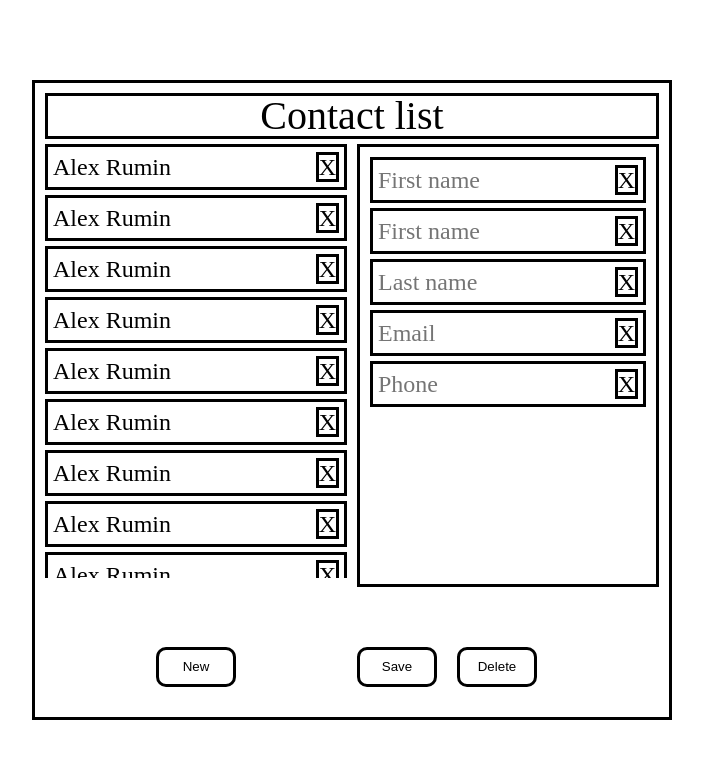
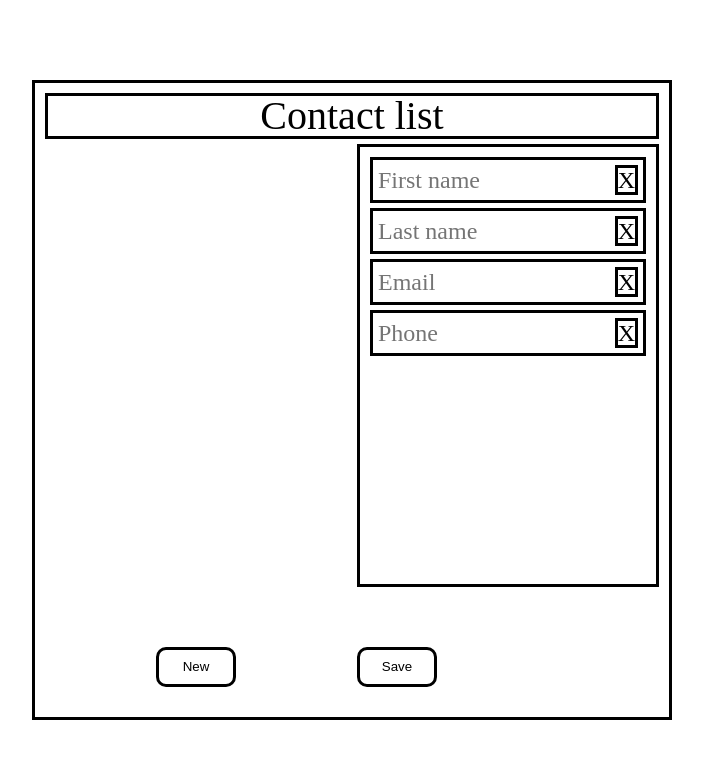
Before and after one commit to Alehandrovish/FC-Contact-list-ViteReact, a React (Vite) app: page / in a window 1280 px wide. Shown: the top 758 px of the page, without its empty margins (288-991 px from the left). Built offline with nearby package versions, Linux system fonts and the light colour scheme.

Commit message:
All works

```diff
--- a/src/App.jsx
+++ b/src/App.jsx
@@ -1,4 +1,5 @@
 import { Component } from "react";
+import { nanoid } from "nanoid/non-secure";
 import ContactList from "./components/ContactList/ContactList";
 import ContactForm from "./components/ContactForm/ContactForm";
 import "./reset.css";
@@ -6,114 +7,90 @@ import "./App.css";
 
 class App extends Component {
   state = {
-    contacts: [
-      {
-        id: 0,
-        firstName: "Alex",
-        lastName: "Rumin",
-        email: "gmail.com",
-        phone: "+380991460903",
-      },
-      {
-        id: 1,
-        firstName: "Alex",
-        lastName: "Rumin",
-        email: "gmail.com",
-        phone: "+380991460903",
-      },
-      {
-        id: 2,
-        firstName: "Alex",
-        lastName: "Rumin",
-        email: "gmail.com",
-        phone: "+380991460903",
-      },
-      {
-        id: 3,
-        firstName: "Alex",
-        lastName: "Rumin",
-        email: "gmail.com",
-        phone: "+380991460903",
-      },
-      {
-        id: 4,
-        firstName: "Alex",
-        lastName: "Rumin",
-        email: "gmail.com",
-        phone: "+380991460903",
-      },
-      {
-        id: 5,
-        firstName: "Alex",
-        lastName: "Rumin",
-        email: "gmail.com",
-        phone: "+380991460903",
-      },
-      {
-        id: 6,
-        firstName: "Alex",
-        lastName: "Rumin",
-        email: "gmail.com",
-        phone: "+380991460903",
-      },
-      {
-        id: 7,
-        firstName: "Alex",
-        lastName: "Rumin",
-        email: "gmail.com",
-        phone: "+380991460903",
-      },
-      {
-        id: 8,
-        firstName: "Alex",
-        lastName: "Rumin",
-        email: "gmail.com",
-        phone: "+380991460903",
-      },
-      {
-        id: 9,
-        firstName: "Alex",
-        lastName: "Rumin",
-        email: "gmail.com",
-        phone: "+380991460903",
-      },
-      {
-        id: 6,
-        firstName: "Alex",
-        lastName: "Rumin",
-        email: "gmail.com",
-        phone: "+380991460903",
-      },
-      {
-        id: 7,
-        firstName: "Alex",
-        lastName: "Rumin",
-        email: "gmail.com",
-        phone: "+380991460903",
-      },
-      {
-        id: 8,
-        firstName: "Alex",
-        lastName: "Rumin",
-        email: "gmail.com",
-        phone: "+380991460903",
-      },
-      {
-        id: 9,
-        firstName: "Alex",
-        lastName: "Rumin",
-        email: "gmail.com",
-        phone: "+380991460903",
-      },
-    ],
-    personData: [
-      {
-        firstName: "",
-        lastName: "",
-        email: "",
-        phone: "",
-      },
-    ],
+    contacts: [],
+    personData: {
+      id: "",
+      firstName: "",
+      lastName: "",
+      email: "",
+      phone: "",
+    },
+    isEditMode: false,
+  };
+
+  addContact = (contact) => {
+    contact.id = nanoid();
+    this.setState((state) => {
+      const contacts = [...state.contacts, contact];
+      this.saveToLocalStorage(contacts);
+      return {
+        contacts,
+      };
+    });
+  };
+
+  deleteContact = (id) => {
+    this.setState((state) => {
+      const contacts = [
+        ...state.contacts.filter((contact) => contact.id !== id),
+      ];
+      this.saveToLocalStorage(contacts);
+      return {
+        contacts,
+      };
+    });
+  };
+
+  handleEditMode = (contact) => {
+    this.setState(() => {
+      const personData = {
+        id: contact.id,
+        firstName: contact.firstName,
+        lastName: contact.lastName,
+        email: contact.email,
+        phone: contact.phone,
+      };
+      const isEditMode = true;
+      return {
+        personData,
+        isEditMode,
+      };
+    });
+  };
+
+  onSaveChanges = (contact) => {
+    this.setState((state) => {
+      const contacts = state.contacts.map((cont) => {
+        return cont.id === contact.id ? { ...cont, ...contact } : { ...cont };
+      });
+      this.saveToLocalStorage(contacts);
+      return {
+        contacts,
+      };
+    });
+  };
+
+  handleAddMode = () => {
+    this.setState({
+      isEditMode: false,
+    });
+  };
+
+  componentDidMount() {
+    const contacts = JSON.parse(localStorage.getItem("Contacts"));
+    if (!contacts) {
+      this.setState({
+        contacts: [],
+      });
+    } else {
+      console.log(contacts);
+      this.setState({
+        contacts: contacts,
+      });
+    }
+  }
+  saveToLocalStorage = (contacts) => {
+    localStorage.setItem("Contacts", JSON.stringify(contacts));
   };
 
   render() {
@@ -122,8 +99,22 @@ class App extends Component {
         <article className="content-wrapper">
           <h1>Contact list</h1>
           <section className="content-block">
-            <ContactList contacts={this.state.contacts} />
-            <ContactForm formData={this.state.personData} />
+            <ContactList
+              contacts={this.state.contacts}
+              onDelete={this.deleteContact}
+              onEditMode={this.handleEditMode}
+              isEditMode={this.state.isEditMode}
+              idOfItem={this.state.personData.id}
+              onAddMode={this.handleAddMode}
+            />
+            <ContactForm
+              formData={this.state.personData}
+              onAdd={this.addContact}
+              personData={this.state.personData}
+              isEditMode={this.state.isEditMode}
+              onSaveChanges={this.onSaveChanges}
+              onDelete={this.deleteContact}
+            />
           </section>
         </article>
       </>
--- a/src/components/ContactForm/ContactForm.css
+++ b/src/components/ContactForm/ContactForm.css
@@ -51,3 +51,7 @@ button {
   background-color: #fff;
   cursor: pointer;
 }
+
+.hide {
+  display: none;
+}
--- a/src/components/ContactForm/ContactForm.jsx
+++ b/src/components/ContactForm/ContactForm.jsx
@@ -2,34 +2,138 @@ import { Component } from "react";
 import "./Contactform.css";
 
 class ContactForm extends Component {
+  state = {
+    id: "",
+    firstName: "",
+    lastName: "",
+    email: "",
+    phone: "",
+  };
+
+  onInputChange = (event) => {
+    const { id, value } = event.target;
+    this.setState({
+      [id]: value,
+    });
+  };
+
+  clearInput = (event) => {
+    const formItem = event.target.closest(".form-item");
+    const input = formItem.querySelector("input");
+    this.setState({
+      [input.id]: "",
+    });
+  };
+
+  clearAllInputs = () => {
+    [...document.getElementsByTagName("input")].forEach((input) => {
+      this.setState({
+        [input.id]: "",
+      });
+    });
+  };
+
+  onFormSubmit = (event) => {
+    event.preventDefault();
+    this.props.onAdd(this.state);
+    this.clearAllInputs();
+  };
+
+  onSaveChanges = (event) => {
+    event.preventDefault();
+    this.props.onSaveChanges(this.state);
+  };
+
+  onDeleteContact = () => {
+    this.props.onDelete(this.state.id);
+    this.clearAllInputs();
+  };
+
+  componentDidUpdate(prevProps) {
+    if (
+      this.props.isEditMode &&
+      this.props.personData !== prevProps.personData
+    ) {
+      const { id, firstName, lastName, email, phone } = this.props.personData;
+      this.setState({
+        id,
+        firstName,
+        lastName,
+        email,
+        phone,
+      });
+    } else if (prevProps.isEditMode !== this.props.isEditMode) {
+      this.clearAllInputs();
+    }
+  }
+  saveToLocalStorage = () => {};
+
   render() {
     return (
-      <form>
+      <form
+        onSubmit={
+          this.props.isEditMode ? this.onSaveChanges : this.onFormSubmit
+        }
+      >
         <div className="input-block">
           <div className="form-item">
-            <input type="text" placeholder="First name" />
-            <span className="btn-clear">X</span>
+            <input
+              id="firstName"
+              type="text"
+              placeholder="First name"
+              value={this.state.firstName}
+              onChange={this.onInputChange}
+            />
+            <span className="btn-clear" onClick={this.clearInput}>
+              X
+            </span>
           </div>
           <div className="form-item">
-            <input type="text" placeholder="First name" />
-            <span className="btn-clear">X</span>
+            <input
+              id="lastName"
+              type="text"
+              placeholder="Last name"
+              value={this.state.lastName}
+              onChange={this.onInputChange}
+            />
+            <span className="btn-clear" onClick={this.clearInput}>
+              X
+            </span>
           </div>
           <div className="form-item">
-            <input type="text" placeholder="Last name" />
-            <span className="btn-clear">X</span>
+            <input
+              id="email"
+              type="email"
+              placeholder="Email"
+              value={this.state.email}
+              onChange={this.onInputChange}
+            />
+            <span className="btn-clear" onClick={this.clearInput}>
+              X
+            </span>
           </div>
           <div className="form-item">
-            <input type="email" placeholder="Email" />
-            <span className="btn-clear">X</span>
-          </div>
-          <div className="form-item">
-            <input type="tel" placeholder="Phone" />
-            <span className="btn-clear">X</span>
+            <input
+              id="phone"
+              type="tel"
+              placeholder="Phone"
+              value={this.state.phone}
+              onChange={this.onInputChange}
+            />
+            <span className="btn-clear" onClick={this.clearInput}>
+              X
+            </span>
           </div>
         </div>
         <div className="form-buttons">
-          <button>Save</button>
-          <button>Delete</button>
+          <button type="submit">Save</button>
+          <button
+            type="button"
+            className={this.props.isEditMode ? "" : "hide"}
+            onClick={this.onDeleteContact}
+          >
+            Delete
+          </button>
         </div>
       </form>
     );
--- a/src/components/ContactItem/ContactItem.css
+++ b/src/components/ContactItem/ContactItem.css
@@ -7,6 +7,9 @@
   border: var(--borderForObjects);
   padding: 5px;
 }
+.focus {
+  background-color: crimson;
+}
 .btn-delete {
   border: var(--borderForObjects);
   cursor: pointer;
--- a/src/components/ContactItem/ContactItem.jsx
+++ b/src/components/ContactItem/ContactItem.jsx
@@ -2,13 +2,35 @@ import { Component } from "react";
 import "./ContactItem.css";
 
 class ContactItem extends Component {
+  state = {
+    className: "content-item",
+  };
+
+  onContactdelete = (event) => {
+    event.stopPropagation();
+    this.props.onDelete(this.props.contact.id);
+  };
+
+  onEdit = () => {
+    this.props.onEnterEditMode(this.props.contact);
+  };
+
   render() {
+    const { id, firstName, lastName } = this.props.contact;
     return (
-      <div className="content-item">
+      <div
+        className={
+          "content-item" +
+          (this.props.isEditMode && id === this.props.idOfItem ? " focus" : "")
+        }
+        onDoubleClick={this.onEdit}
+      >
         <p>
-          {this.props.firstName} {this.props.lastName}
+          "{firstName} {lastName}"
         </p>
-        <span className="btn-delete">X</span>
+        <span className="btn-delete" onClick={this.onContactdelete}>
+          X
+        </span>
       </div>
     );
   }
--- a/src/components/ContactList/ContactList.jsx
+++ b/src/components/ContactList/ContactList.jsx
@@ -3,6 +3,10 @@ import ContactItem from "../ContactItem/ContactItem";
 import "./ContactList.css";
 
 class ContactList extends Component {
+  onAddMode = () => {
+    this.props.onAddMode(!this.props.isEditMode, "");
+  };
+
   render() {
     return (
       <section className="contacts-block">
@@ -11,15 +15,17 @@ class ContactList extends Component {
             return (
               <ContactItem
                 key={contact.id}
-                firstName={contact.firstName}
-                lastName={contact.lastName}
-                email={contact.email}
-                phone={contact.phone}
+                contact={contact}
+                onDelete={this.props.onDelete}
+                onEnterEditMode={this.props.onEditMode}
+                isEditMode={this.props.isEditMode}
+                idOfItem={this.props.idOfItem}
+                onAddMode={this.onAddMode}
               />
             );
           })}
         </section>
-        <button>New</button>
+        <button onClick={this.onAddMode}>New</button>
       </section>
     );
   }
```
Also changed, not shown: eslint.config.js (+14 -12 lines).
